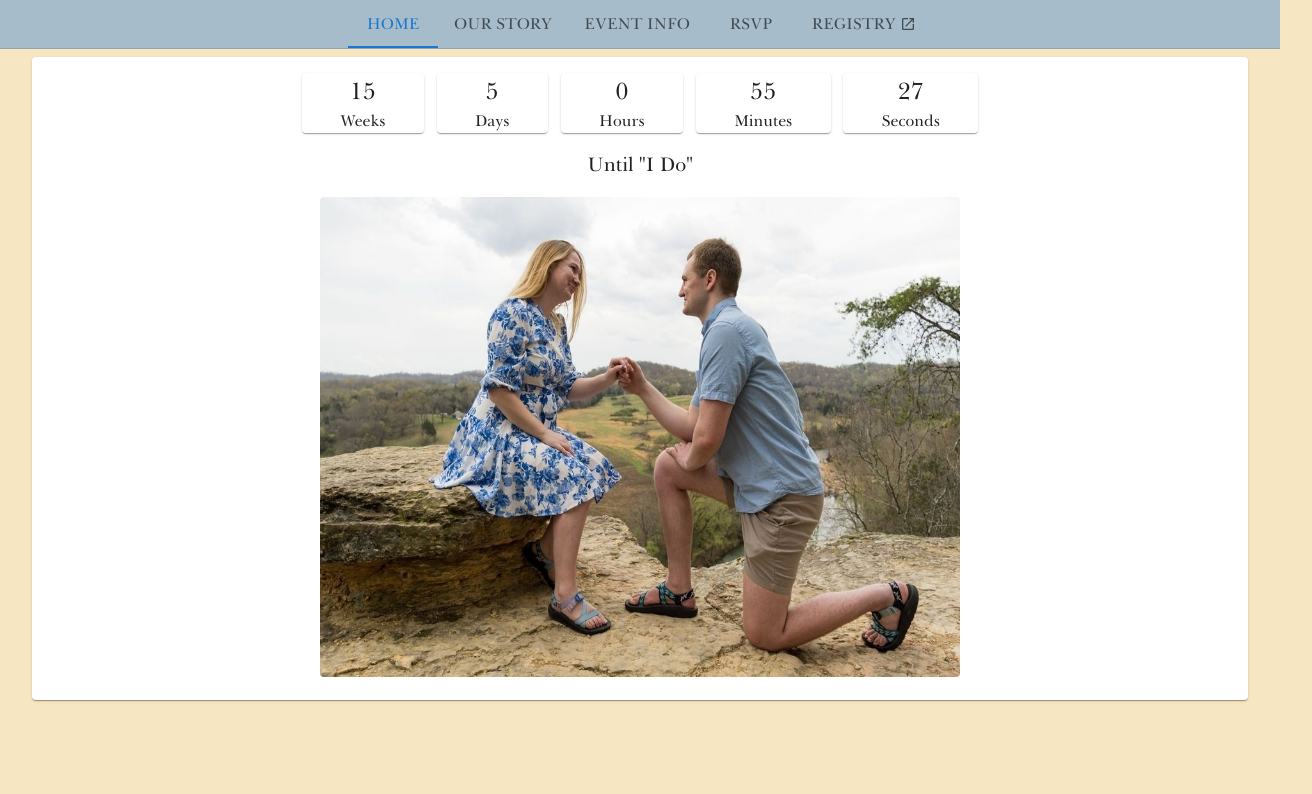
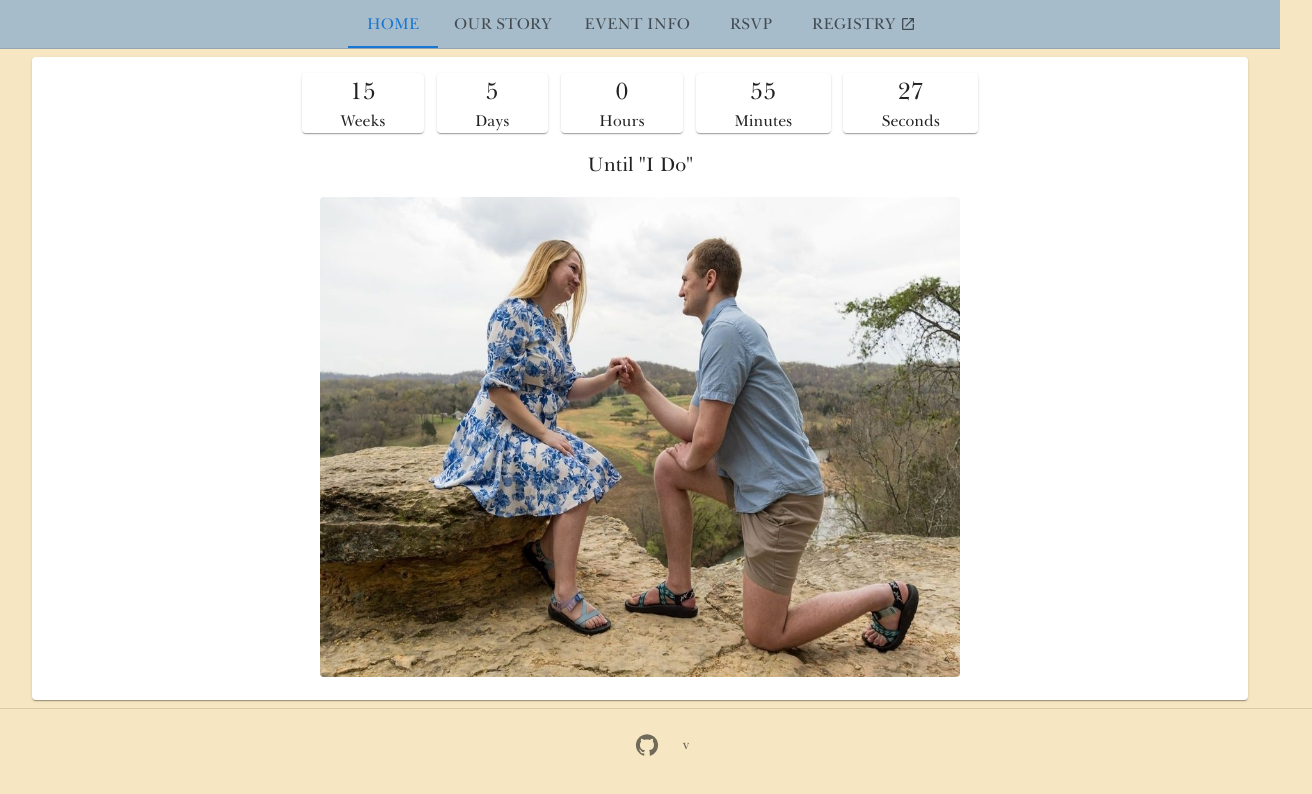
Before and after one commit to AlexBrandt46/Wedding_Site, a React (Vite) app: page / in a window 1280 px wide. Shown: the top 794 px of the page, 1312 px wide, since content can reach past the window. Built offline with nearby package versions, Linux system fonts and the light colour scheme; no server answers.

Commit message:
feat: add a footer with a GitHub link and the version number

```diff
--- a/package.json
+++ b/package.json
@@ -1,7 +1,7 @@
 {
     "name": "wedding_site",
     "private": true,
-	"version": "1.0.3",
+    "version": "1.1.0",
     "type": "module",
     "packageManager": "pnpm@11.18.0",
     "scripts": {
--- a/src/App.module.css
+++ b/src/App.module.css
@@ -10,6 +10,27 @@ p {
 	width: 95vw;
 }
 
+.appShell {
+	display: flex;
+	flex-direction: column;
+	min-height: 100vh;
+}
+
+.footer {
+	align-items: center;
+	border-top: 1px solid rgba(0, 0, 0, 0.12);
+	display: flex;
+	justify-content: center;
+	gap: 0.75rem;
+	padding: 0.75rem 1rem;
+	width: 100%;
+}
+
+.footerVersion {
+	color: rgba(0, 0, 0, 0.6);
+	font-size: 0.875rem;
+}
+
 /* Mobile */
 @media (max-width: 515px) {
 	.pagePanel {
--- a/src/App.tsx
+++ b/src/App.tsx
@@ -5,6 +5,8 @@ import useMediaQuery from '@mui/material/useMediaQuery';
 import React from 'react';
 import MobileTabList from './components/Menu/MobileMenuDrawer';
 import WideTabList from './components/Menu/WideTabList';
+import Footer from './components/Footer';
+import styles from './App.module.css';
 
 function App() {
 	const minHeaderMatch = useMediaQuery('(min-width:516px)');
@@ -70,6 +72,7 @@ function App() {
 
 	return (
 		<ThemeProvider theme={theme}>
+			<Box className={styles.appShell}>
 				<Box
 					sx={{
 						top: 0,
@@ -81,6 +84,8 @@ function App() {
 						<MobileTabList tab={tab} uid={uid} setTab={setTab} />
 					)}
 				</Box>
+				<Footer />
+			</Box>
 		</ThemeProvider>
 	);
 }
--- /dev/null
+++ b/src/components/Footer.tsx
@@ -0,0 +1,28 @@
+import Box from '@mui/material/Box';
+import IconButton from '@mui/material/IconButton';
+import Typography from '@mui/material/Typography';
+import GitHubIcon from '@mui/icons-material/GitHub';
+import styles from '../App.module.css';
+
+const GITHUB_REPO_URL = 'https://github.com/AlexBrandt46/Wedding_Site';
+
+export default function Footer() {
+	return (
+		<Box component="footer" className={styles.footer}>
+			<IconButton
+				component="a"
+				href={GITHUB_REPO_URL}
+				target="_blank"
+				rel="noopener noreferrer"
+				aria-label="Open project repo on GitHub"
+				size="large"
+			>
+				<GitHubIcon />
+			</IconButton>
+
+			<Typography variant="body2" className={styles.footerVersion}>
+				v{import.meta.env.VITE_APP_VERSION ?? ''}
+			</Typography>
+		</Box>
+	);
+}
--- a/vite.config.ts
+++ b/vite.config.ts
@@ -7,6 +7,9 @@ const host: string = 'localhost';
 
 // https://vite.dev/config/
 export default defineConfig({
+  define: {
+    'import.meta.env.VITE_APP_VERSION': JSON.stringify(process.env.npm_package_version),
+  },
   plugins: [react()],
   base: '/Wedding_Site/',
   server: {
```
Also changed, not shown: tsconfig.app.json (line endings or trailing spaces). Lines whose indentation alone changed are shown as unchanged.
